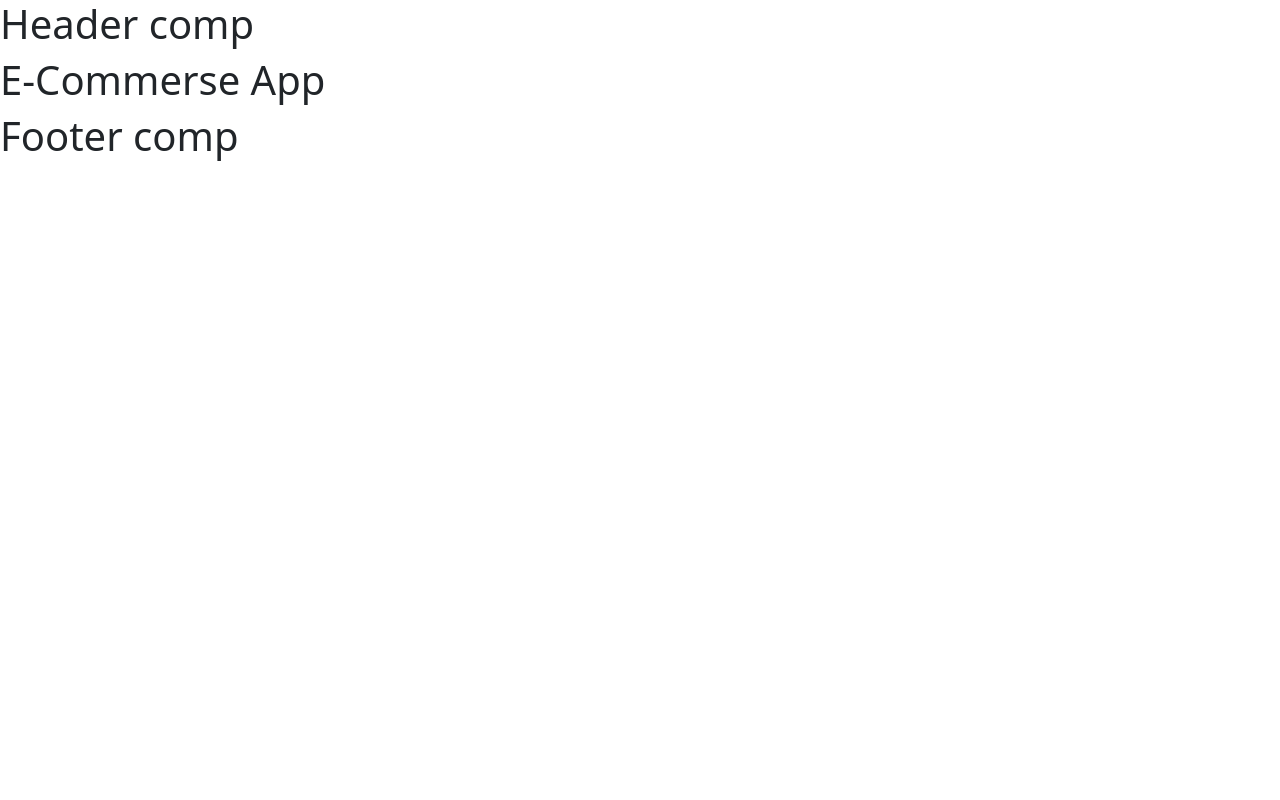
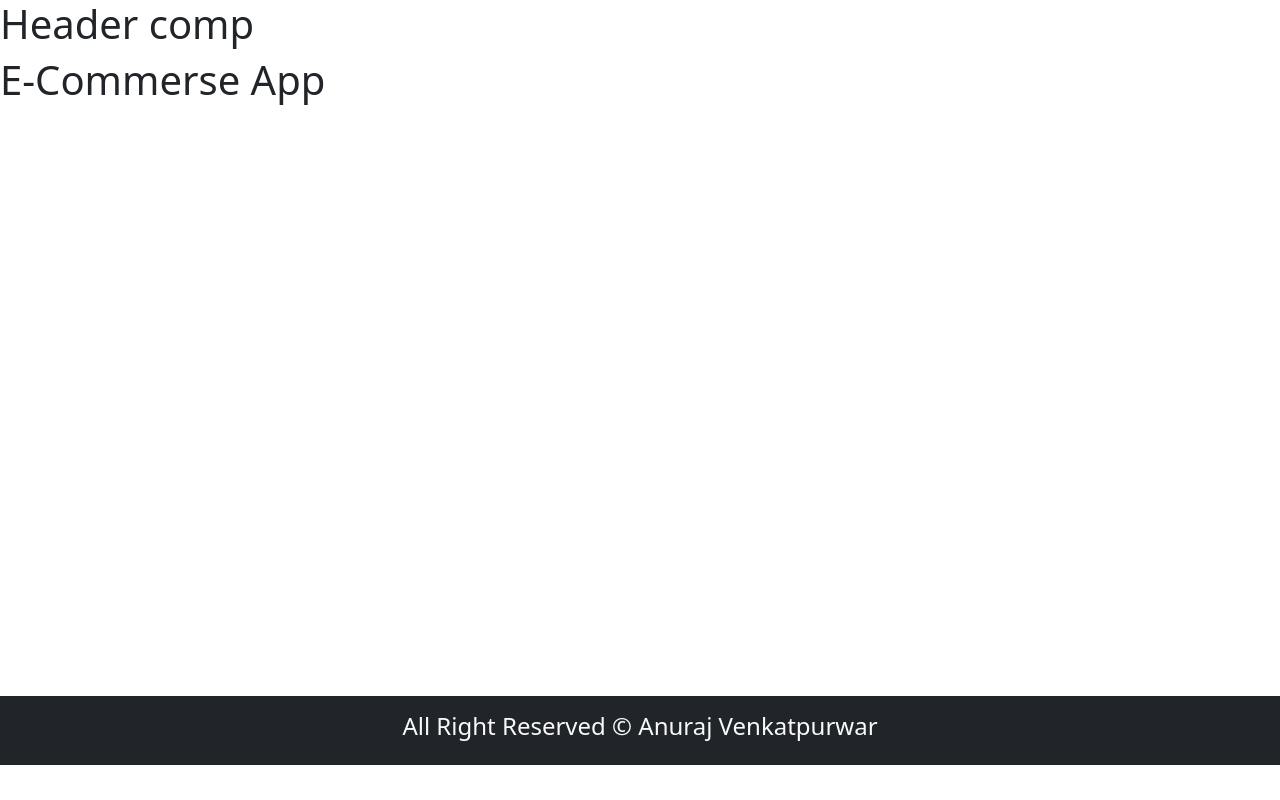
Before and after one commit to Anuraj4/E-Commerse_React_App, a React (Create React App) app in the folder client/: page / in a window 1280 px wide. Built offline with nearby package versions, Linux system fonts and the light colour scheme.

Commit message:
implemented footer part

```diff
--- a/client/src/components/Layout/Footer.js
+++ b/client/src/components/Layout/Footer.js
@@ -2,8 +2,10 @@ import React from 'react'
 
 const Footer = () => {
   return (
-    <div>
-        <h1>Footer comp</h1>
+    <div className='bg-dark text-light p-3'>
+        <h4 className='text-center'>
+          All Right Reserved &copy; Anuraj Venkatpurwar
+        </h4>
     </div>
   )
 }
--- a/client/src/components/Layout/Layout.js
+++ b/client/src/components/Layout/Layout.js
@@ -6,7 +6,7 @@ const Layout = (props) => {
   return (
     <div>
       <Header/>
-      <main>
+      <main style={{minHeight:'80vh'}}>
 
         {props.children}
       </main>
```
